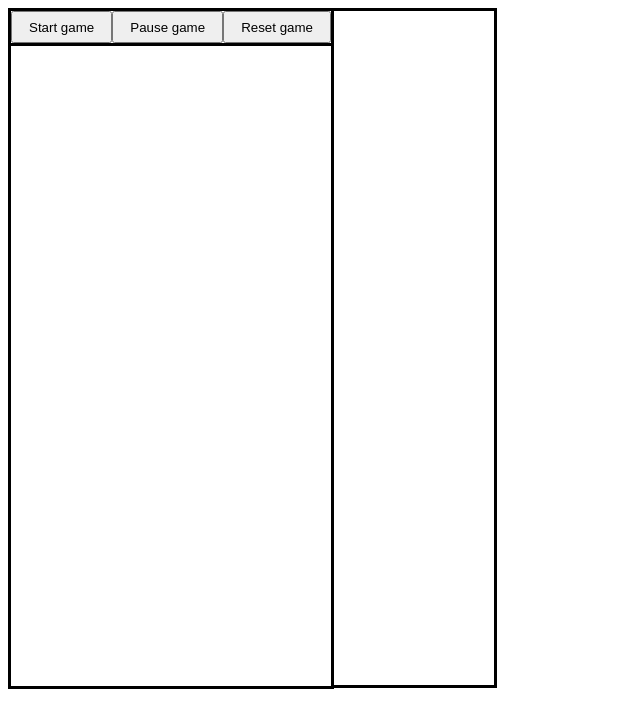
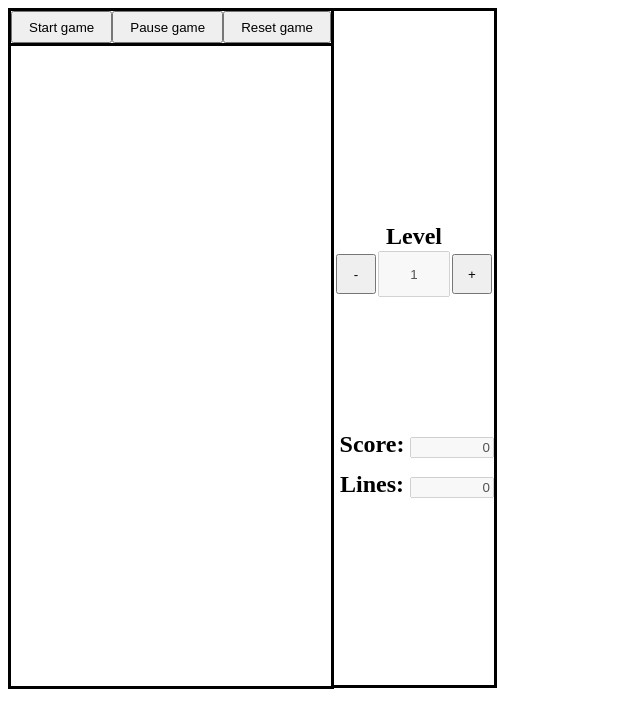
Before and after one commit to NoDealer/TypeScriptTetris, a React app: page / in a window 1280 px wide. Shown: the top 728 px of the page, without its empty margins (0-640 px from the left). Built offline with nearby package versions, Linux system fonts and the light colour scheme.

Commit message:
Added score counter

```diff
--- a/src/Tetris/StatePanel.tsx
+++ b/src/Tetris/StatePanel.tsx
@@ -1,6 +1,20 @@
 import React, { CSSProperties } from 'react'
+import { Figure } from './Element'
 
-export class StatePanel extends React.Component {
+// eslint-disable-next-line @typescript-eslint/ban-types
+type StatePanelProps = {
+  linesBurned: number
+  score: number
+}
+
+type StatePanelState = {
+  stage: number
+}
+
+export class StatePanel extends React.Component<
+  StatePanelProps,
+  StatePanelState
+> {
   StatePanelStyle: CSSProperties = {
     width: '20vh',
     height: '84.3vh', //80vh board + 4vh control panel + 3 borders(0.1)
@@ -10,7 +24,117 @@ export class StatePanel extends React.Component {
     position: 'relative',
   }
 
+  constructor(props: StatePanelProps) {
+    super(props)
+    this.state = { stage: 1 }
+  }
+
+  maxLevel = 10
+
+  minLevel = 1
+
+  IncrementLevel = () => {
+    let newLevel = this.state.stage
+    newLevel++
+    if (newLevel > this.maxLevel) {
+      this.setState({ stage: this.maxLevel })
+    } else {
+      this.setState({ stage: newLevel })
+    }
+  }
+
+  DecrementLevel = () => {
+    let newLevel = this.state.stage
+    newLevel--
+    if (newLevel < this.minLevel) {
+      this.setState({ stage: this.minLevel })
+    } else {
+      this.setState({ stage: newLevel })
+    }
+  }
+
   render() {
-    return <div style={this.StatePanelStyle} />
+    return (
+      <div style={this.StatePanelStyle}>
+        <div id={'nextElement'}>
+          <Figure />
+        </div>
+        <div id={'stage elements'} style={{ position: 'relative' }}>
+          <h2
+            style={{
+              position: 'absolute',
+              top: '24vh',
+              textAlign: 'center',
+              width: '100%',
+            }}
+          >
+            Level
+          </h2>
+          <div
+            id={'stage selector'}
+            style={{
+              display: 'flex',
+              justifyContent: 'space-evenly',
+              width: '100%',
+              position: 'absolute',
+              alignItems: 'baseline',
+              top: '30vh',
+            }}
+          >
+            <button
+              style={{ width: '5vh', height: '5vh' }}
+              onClick={this.DecrementLevel}
+            >
+              -
+            </button>
+            <input
+              value={this.state.stage}
+              style={{ width: '8vh', height: '5vh', textAlign: 'center' }}
+              disabled={true}
+            ></input>
+            <button
+              style={{ width: '5vh', height: '5vh' }}
+              onClick={this.IncrementLevel}
+            >
+              +
+            </button>
+          </div>
+        </div>
+        <div
+          id={'score elements'}
+          style={{
+            display: 'flex',
+            width: '100%',
+            position: 'absolute',
+            alignItems: 'baseline',
+            top: '50vh',
+          }}
+        >
+          <h2 style={{ width: '50%', textAlign: 'center' }}>Score:</h2>
+          <input
+            disabled={true}
+            style={{ width: '50%', height: '100%', textAlign: 'right' }}
+            value={this.props.score}
+          ></input>
+        </div>
+        <div
+          id={'lines elements'}
+          style={{
+            display: 'flex',
+            width: '100%',
+            position: 'absolute',
+            alignItems: 'baseline',
+            top: '55vh',
+          }}
+        >
+          <h2 style={{ width: '50%', textAlign: 'center' }}>Lines:</h2>
+          <input
+            disabled={true}
+            style={{ width: '50%', height: '100%', textAlign: 'right' }}
+            value={this.props.linesBurned}
+          ></input>
+        </div>
+      </div>
+    )
   }
 }
--- a/src/Tetris/Tetris.tsx
+++ b/src/Tetris/Tetris.tsx
@@ -16,6 +16,8 @@ type TetrisState = {
   gamePaused: boolean
   gameOver: boolean
   newTetramino: boolean
+  linesBurned: number
+  score: number
 }
 
 export class Tetris extends React.Component<TetrisProp, TetrisState> {
@@ -44,6 +46,8 @@ export class Tetris extends React.Component<TetrisProp, TetrisState> {
       gameOver: false,
       gamePaused: false,
       newTetramino: true,
+      score: 0,
+      linesBurned: 0,
     }
   }
 
@@ -68,6 +72,7 @@ export class Tetris extends React.Component<TetrisProp, TetrisState> {
             elementPosX: this.startingX,
             elementPosY: this.startingY,
           })
+          this.CheckIfGameIsOver()
         }
         if (this.state.gameOver) {
           clearInterval(timedEnd)
@@ -91,7 +96,6 @@ export class Tetris extends React.Component<TetrisProp, TetrisState> {
           j + x + this.state.elementPosX < 0 ||
           j + x + this.state.elementPosX >= this.colNum
         ) {
-          console.log('cant move in dir ' + x + y)
           return false
         }
         //detect field collision
@@ -104,7 +108,6 @@ export class Tetris extends React.Component<TetrisProp, TetrisState> {
           return false
         }
       }
-    console.log('can move in dir ' + x + y)
     return true
   }
 
@@ -122,6 +125,37 @@ export class Tetris extends React.Component<TetrisProp, TetrisState> {
     this.setState({ currentElement: [[]] })
     //Draw it again
     this.setState({ currentElement: shape })
+  }
+
+  CanRotate(): boolean {
+    if (
+      typeof this.state.currentElement == 'undefined' ||
+      this.state.currentElement.length == 0
+    )
+      return false
+    const rotatedElement = this.RotateClockwise(this.state.currentElement)
+    for (let i = 0; i < rotatedElement.length; i++)
+      for (let j = 0; j < rotatedElement[i].length; j++) {
+        //detect border collision
+        if (
+          i + this.state.elementPosY < 0 ||
+          i + this.state.elementPosY >= this.rowNum ||
+          j + this.state.elementPosX < 0 ||
+          j + this.state.elementPosX >= this.colNum
+        ) {
+          return false
+        }
+        //detect field collision
+        if (
+          rotatedElement[i][j] != 'white' &&
+          this.state.board[i + this.state.elementPosY][
+            j + this.state.elementPosX
+          ] != 'white'
+        ) {
+          return false
+        }
+      }
+    return true
   }
 
   RotateClockwise(array: string[][]): string[][] {
@@ -177,7 +211,9 @@ export class Tetris extends React.Component<TetrisProp, TetrisState> {
         }
         break
       case arrowUp:
-        this.Rotate()
+        if (this.CanRotate()) {
+          this.Rotate()
+        }
         break
       case arrowDown:
         if (this.CanMoveInDirection(0, step)) {
@@ -192,16 +228,21 @@ export class Tetris extends React.Component<TetrisProp, TetrisState> {
 
   Pause = () => {
     this.setState({ gamePaused: !this.state.gamePaused })
-    console.log('set game pause?' + this.state.gamePaused)
   }
 
   ResetGame = () => {
-    this.setState({ board: this.CreateDefaultBoard(), gameOver: true })
+    this.setState({
+      board: this.CreateDefaultBoard(),
+      gameStarted: false,
+      currentElement: [[]],
+    })
   }
 
   ClearFullRows = () => {
     const newBoard = this.state.board
     const indexes: number[] = []
+    let newLinesCount = this.state.linesBurned
+    let newScore = this.state.score
 
     newBoard.map((rows, i) => {
       if (rows.every((elem) => elem !== 'white')) {
@@ -216,7 +257,20 @@ export class Tetris extends React.Component<TetrisProp, TetrisState> {
     indexes.forEach(() => {
       newBoard.unshift(new Array(10).fill('white'))
     })
-    this.setState({ board: newBoard })
+    newLinesCount += indexes.length
+    newScore += indexes.length * 10
+    this.setState({
+      board: newBoard,
+      linesBurned: newLinesCount,
+      score: newScore,
+    })
+  }
+
+  CheckIfGameIsOver = () => {
+    if (this.state.board[0].some((cell) => cell !== 'white')) {
+      this.setState({ gameOver: true })
+    }
+    console.log('game over:' + this.state.gameOver)
   }
 
   render() {
@@ -237,7 +291,10 @@ export class Tetris extends React.Component<TetrisProp, TetrisState> {
             colNum={this.colNum}
           />
         </div>
-        <StatePanel />
+        <StatePanel
+          score={this.state.score}
+          linesBurned={this.state.linesBurned}
+        />
       </div>
     )
   }
```
Also changed, not shown: 1 other file (tests, documents, lock files or other folders).
